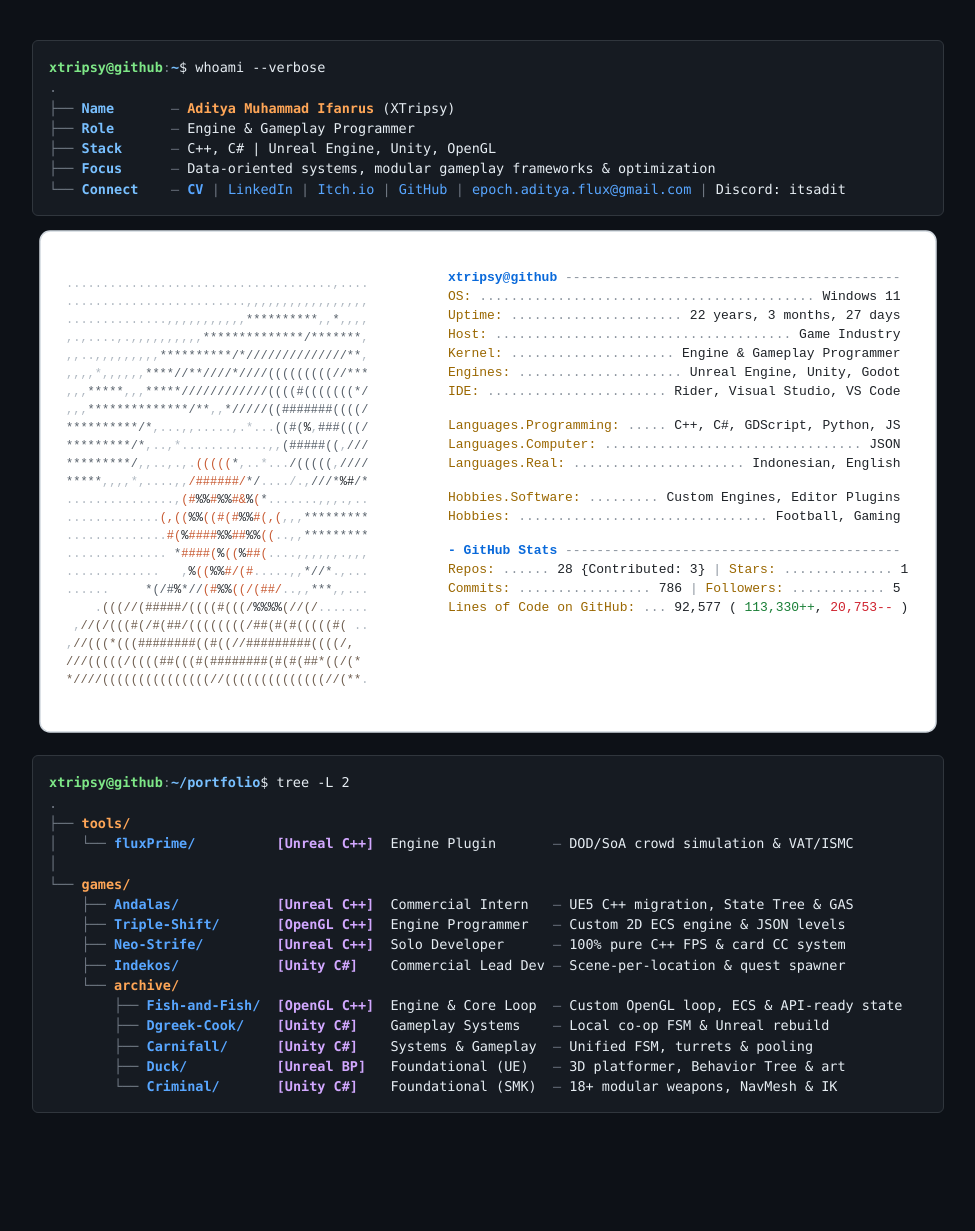
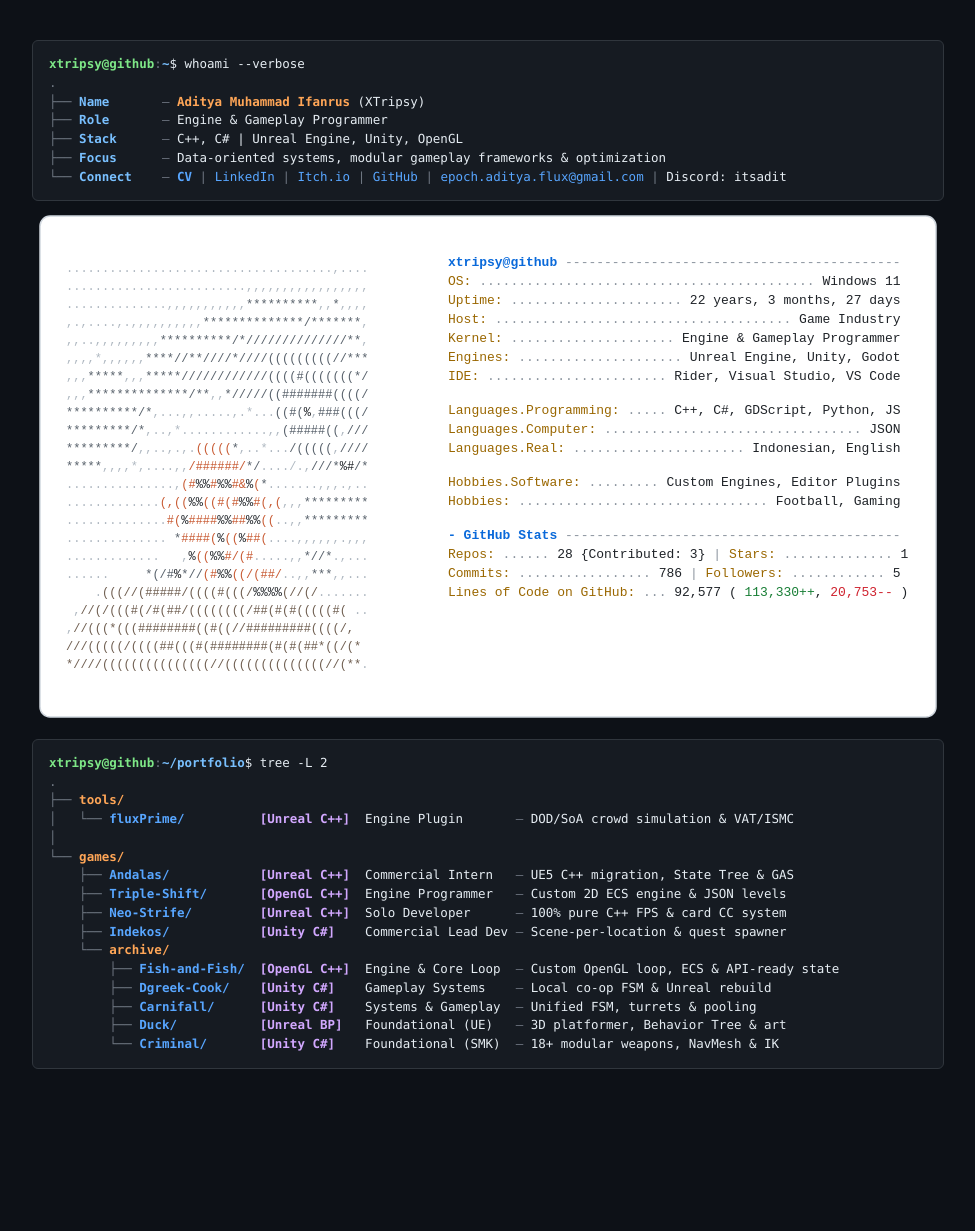
Before and after one commit to XTripsy/XTripsy, a Jekyll site: the page built from README.md, in a window 1280 px wide. Shown: the whole page, without its empty margins (152-1127 px from the left). Built offline with Jekyll 4.4.1, drawn with Linux system fonts in a browser that asks for light colours; our own code applies the rules of GitHub Pages for plain Markdown files; after the commit the page ends 1185 px from its top, so only the background shows below that.

Commit message:
Refine styles for pre and code elements
Adjusted padding and font size in pre elements, and added white-space and word-break properties for better text handling.

```diff
--- a/_layouts/default.html
+++ b/_layouts/default.html
@@ -30,10 +30,10 @@
       background-color: #161b22;
       border: 1px solid #30363d;
       border-radius: 6px;
-      padding: 16px;
+      padding: 14px 16px;
       overflow-x: auto;
       font-family: "Consolas", "Courier New", monospace;
-      font-size: 13.5px;
+      font-size: 12.5px;
       line-height: 1.5;
       color: #e6edf3;
     }
@@ -48,6 +48,8 @@
       background-color: transparent;
       padding: 0;
       font-size: inherit;
+      white-space: pre-wrap;
+      word-break: break-word;
     }
     details {
       background-color: #161b22;
```
